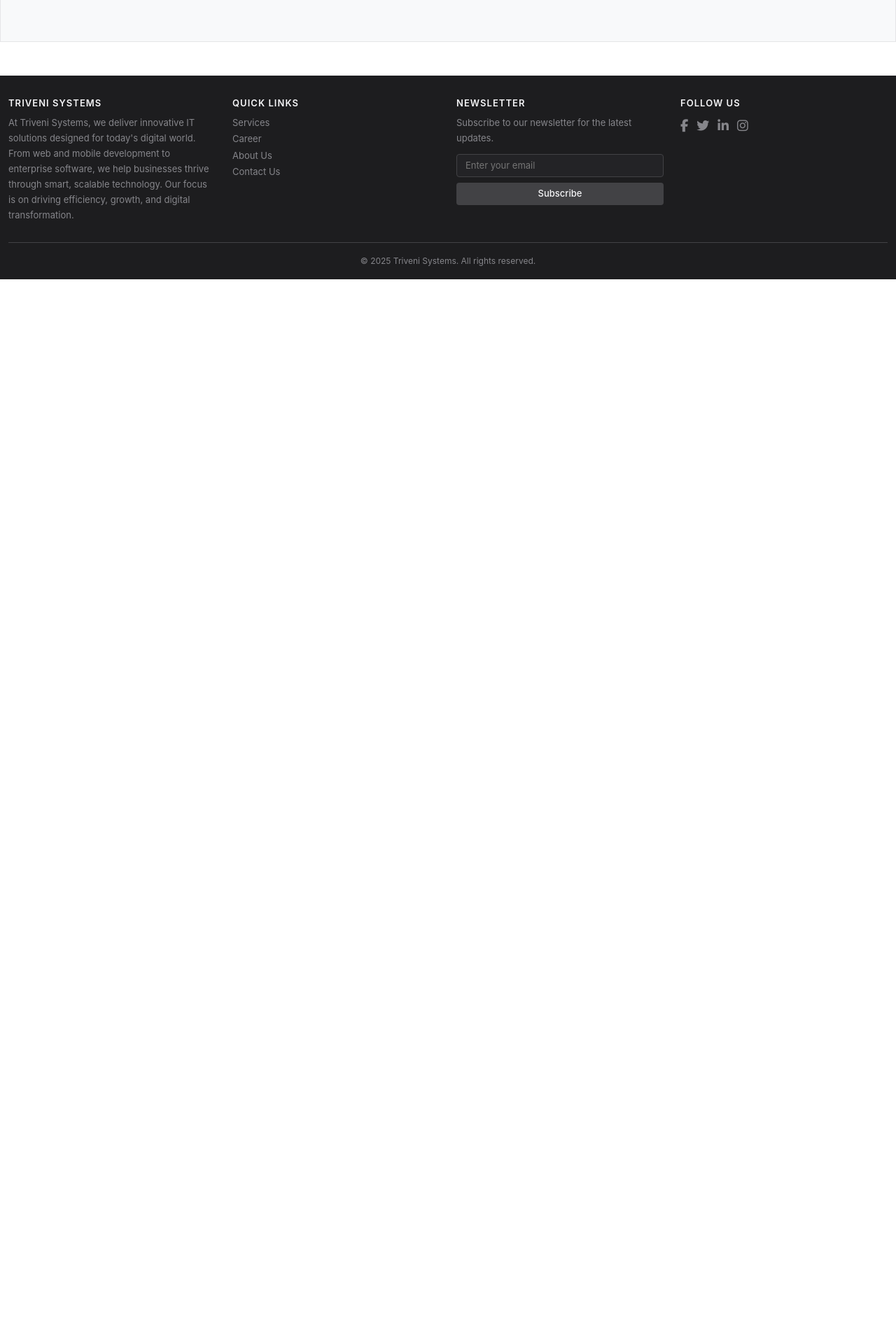
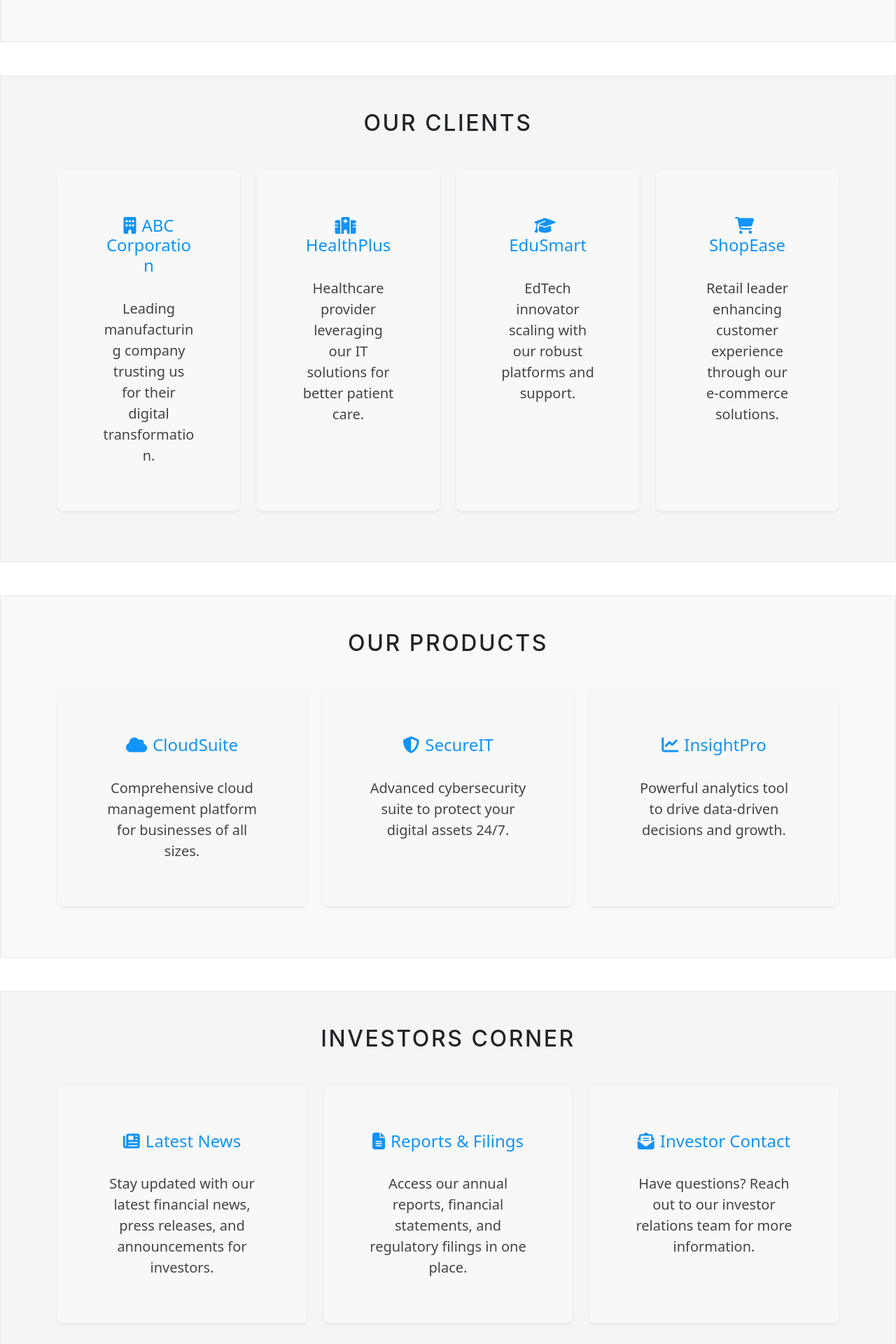
Before and after one commit to abhi1580/Triveni-Systems, a React (Vite) app in the folder triveni-systems/: page / in a window 1280 px wide. Shown: the part 2540-4460 px from the top of the page at 70% size. Before the commit the page ends 2911 px from the top, so only its background shows below. Built offline with nearby package versions, Linux system fonts and the light colour scheme.

Commit message:
Update Dependencies and Enhance Home Page: Updated package dependencies for improved performance and compatibility. Added new sections for Clients, Products, and Investors on the Home page, enhancing content visibility and user engagement. Updated Footer styles for better spacing.

```diff
--- a/triveni-systems/src/components/Footer.tsx
+++ b/triveni-systems/src/components/Footer.tsx
@@ -3,7 +3,7 @@ import '../styles/Footer.css';
 
 const Footer = () => {
   return (
-    <footer className="footer apple-footer">
+    <footer className="footer apple-footer py-5">
       <Container fluid>
         <Row className="py-8">
           <Col md={3} className="mb-6">
--- a/triveni-systems/src/pages/Home.tsx
+++ b/triveni-systems/src/pages/Home.tsx
@@ -135,6 +135,114 @@ const Home = () => {
           </Row>
         </Container>
       </section>
+
+      {/* Clients Section */}
+      <section className="clients-section py-5">
+        <Container>
+          <h2 className="text-center mb-5">Our Clients</h2>
+          <Row className="justify-content-center">
+            <Col md={3} sm={6} className="mb-4 text-center">
+              <Card className="h-100 shadow-sm">
+                <Card.Body>
+                  <Card.Title><i className="fas fa-building me-2"></i>ABC Corporation</Card.Title>
+                  <Card.Text>Leading manufacturing company trusting us for their digital transformation.</Card.Text>
+                </Card.Body>
+              </Card>
+            </Col>
+            <Col md={3} sm={6} className="mb-4 text-center">
+              <Card className="h-100 shadow-sm">
+                <Card.Body>
+                  <Card.Title><i className="fas fa-hospital me-2"></i>HealthPlus</Card.Title>
+                  <Card.Text>Healthcare provider leveraging our IT solutions for better patient care.</Card.Text>
+                </Card.Body>
+              </Card>
+            </Col>
+            <Col md={3} sm={6} className="mb-4 text-center">
+              <Card className="h-100 shadow-sm">
+                <Card.Body>
+                  <Card.Title><i className="fas fa-graduation-cap me-2"></i>EduSmart</Card.Title>
+                  <Card.Text>EdTech innovator scaling with our robust platforms and support.</Card.Text>
+                </Card.Body>
+              </Card>
+            </Col>
+            <Col md={3} sm={6} className="mb-4 text-center">
+              <Card className="h-100 shadow-sm">
+                <Card.Body>
+                  <Card.Title><i className="fas fa-shopping-cart me-2"></i>ShopEase</Card.Title>
+                  <Card.Text>Retail leader enhancing customer experience through our e-commerce solutions.</Card.Text>
+                </Card.Body>
+              </Card>
+            </Col>
+          </Row>
+        </Container>
+      </section>
+
+      {/* Products Section */}
+      <section className="products-section py-5 bg-light">
+        <Container>
+          <h2 className="text-center mb-5">Our Products</h2>
+          <Row className="justify-content-center">
+            <Col md={4} sm={6} className="mb-4 text-center">
+              <Card className="h-100 shadow-sm">
+                <Card.Body>
+                  <Card.Title><i className="fas fa-cloud me-2"></i>CloudSuite</Card.Title>
+                  <Card.Text>Comprehensive cloud management platform for businesses of all sizes.</Card.Text>
+                </Card.Body>
+              </Card>
+            </Col>
+            <Col md={4} sm={6} className="mb-4 text-center">
+              <Card className="h-100 shadow-sm">
+                <Card.Body>
+                  <Card.Title><i className="fas fa-shield-alt me-2"></i>SecureIT</Card.Title>
+                  <Card.Text>Advanced cybersecurity suite to protect your digital assets 24/7.</Card.Text>
+                </Card.Body>
+              </Card>
+            </Col>
+            <Col md={4} sm={6} className="mb-4 text-center">
+              <Card className="h-100 shadow-sm">
+                <Card.Body>
+                  <Card.Title><i className="fas fa-chart-line me-2"></i>InsightPro</Card.Title>
+                  <Card.Text>Powerful analytics tool to drive data-driven decisions and growth.</Card.Text>
+                </Card.Body>
+              </Card>
+            </Col>
+          </Row>
+        </Container>
+      </section>
+
+      {/* Investors Corner Section */}
+      <section className="investors-section py-5">
+        <Container>
+          <h2 className="text-center mb-5">Investors Corner</h2>
+          <Row className="justify-content-center">
+            <Col md={4} sm={6} className="mb-4 text-center">
+              <Card className="h-100 shadow-sm">
+                <Card.Body>
+                  <Card.Title><i className="fas fa-newspaper me-2"></i>Latest News</Card.Title>
+                  <Card.Text>Stay updated with our latest financial news, press releases, and announcements for investors.</Card.Text>
+                </Card.Body>
+              </Card>
+            </Col>
+            <Col md={4} sm={6} className="mb-4 text-center">
+              <Card className="h-100 shadow-sm">
+                <Card.Body>
+                  <Card.Title><i className="fas fa-file-alt me-2"></i>Reports & Filings</Card.Title>
+                  <Card.Text>Access our annual reports, financial statements, and regulatory filings in one place.</Card.Text>
+                </Card.Body>
+              </Card>
+            </Col>
+            <Col md={4} sm={6} className="mb-4 text-center">
+              <Card className="h-100 shadow-sm">
+                <Card.Body>
+                  <Card.Title><i className="fas fa-envelope-open-text me-2"></i>Investor Contact</Card.Title>
+                  <Card.Text>Have questions? Reach out to our investor relations team for more information.</Card.Text>
+                </Card.Body>
+              </Card>
+            </Col>
+          </Row>
+        </Container>
+      </section>
+
       {/* Fixed Contact Button */}
 
     </div>
--- a/triveni-systems/src/styles/Home.css
+++ b/triveni-systems/src/styles/Home.css
@@ -238,6 +238,96 @@ h2 {
   font-size: var(--font-size-lg);
 }
 
+/* Clients Section */
+.clients-section {
+  background-color: var(--gray-100);
+  padding: var(--spacing-3xl) 0;
+}
+
+.clients-section .card {
+  height: 100%;
+  border: none;
+  display: flex;
+  flex-direction: column;
+  justify-content: space-between;
+  padding: var(--spacing-lg);
+  border-radius: var(--radius-lg);
+  box-shadow: var(--shadow-lg);
+  transition: all 0.3s ease;
+  background-color: var(--off-white);
+}
+
+.clients-section .card-title {
+  color: var(--primary-blue);
+  font-size: var(--font-size-xl);
+  margin-bottom: var(--spacing-md);
+}
+
+.clients-section .card-text {
+  color: var(--gray-700);
+  font-size: var(--font-size-lg);
+}
+
+/* Products Section */
+.products-section {
+  background-color: var(--gray-200);
+  padding: var(--spacing-3xl) 0;
+}
+
+.products-section .card {
+  height: 100%;
+  border: none;
+  display: flex;
+  flex-direction: column;
+  justify-content: space-between;
+  padding: var(--spacing-lg);
+  border-radius: var(--radius-lg);
+  box-shadow: var(--shadow-lg);
+  transition: all 0.3s ease;
+  background-color: var(--off-white);
+}
+
+.products-section .card-title {
+  color: var(--primary-blue);
+  font-size: var(--font-size-xl);
+  margin-bottom: var(--spacing-md);
+}
+
+.products-section .card-text {
+  color: var(--gray-700);
+  font-size: var(--font-size-lg);
+}
+
+/* Investors Section */
+.investors-section {
+  background-color: var(--gray-100);
+  padding: var(--spacing-3xl) 0;
+}
+
+.investors-section .card {
+  height: 100%;
+  border: none;
+  display: flex;
+  flex-direction: column;
+  justify-content: space-between;
+  padding: var(--spacing-lg);
+  border-radius: var(--radius-lg);
+  box-shadow: var(--shadow-lg);
+  transition: all 0.3s ease;
+  background-color: var(--off-white);
+}
+
+.investors-section .card-title {
+  color: var(--primary-blue);
+  font-size: var(--font-size-xl);
+  margin-bottom: var(--spacing-md);
+}
+
+.investors-section .card-text {
+  color: var(--gray-700);
+  font-size: var(--font-size-lg);
+}
+
 /* Utility Animations (Optional) */
 /* Removed unused classes: .fade-in, @keyframes fadeIn (if not used in Home.tsx) */
 
--- a/triveni-systems/src/styles/Services.css
+++ b/triveni-systems/src/styles/Services.css
@@ -110,7 +110,8 @@
   flex-direction: column;
   align-items: center;
   padding: var(--spacing-md);
-  background-color: var(--gray-100);
+  background-color: var(--primary-blue);
+
   border-radius: var(--radius-lg);
   transition: all 0.3s ease;
   height: 100%;
@@ -119,7 +120,7 @@
 
 .tech-item:hover {
   transform: translateY(-5px);
-  background-color: var(--primary-blue);
+  background-color: var(--gray-100);
   color: var(--off-white);
 }
 
@@ -333,7 +334,7 @@
   text-align: center;
   font-size: 1.25rem;
   font-weight: 600;
-  color: #888;
+  color: #504e4e;
   letter-spacing: 0.08em;
   text-transform: uppercase;
   margin-bottom: 32px;
@@ -367,13 +368,14 @@
 
 .apple-tech-icon {
   font-size: 2.2rem;
-  color: #222;
+  color: #0071e3;
+
   margin-bottom: 12px;
   transition: color 0.18s cubic-bezier(.4,0,.2,1), transform 0.18s cubic-bezier(.4,0,.2,1);
 }
 
 .apple-tech-item:hover .apple-tech-icon {
-  color: #0071e3;
+  color: #222;
   transform: scale(1.12);
 }
 
```
Also changed, not shown: triveni-systems/package.json (+5 -3 lines), 1 other file (tests, documents, lock files or other folders).
